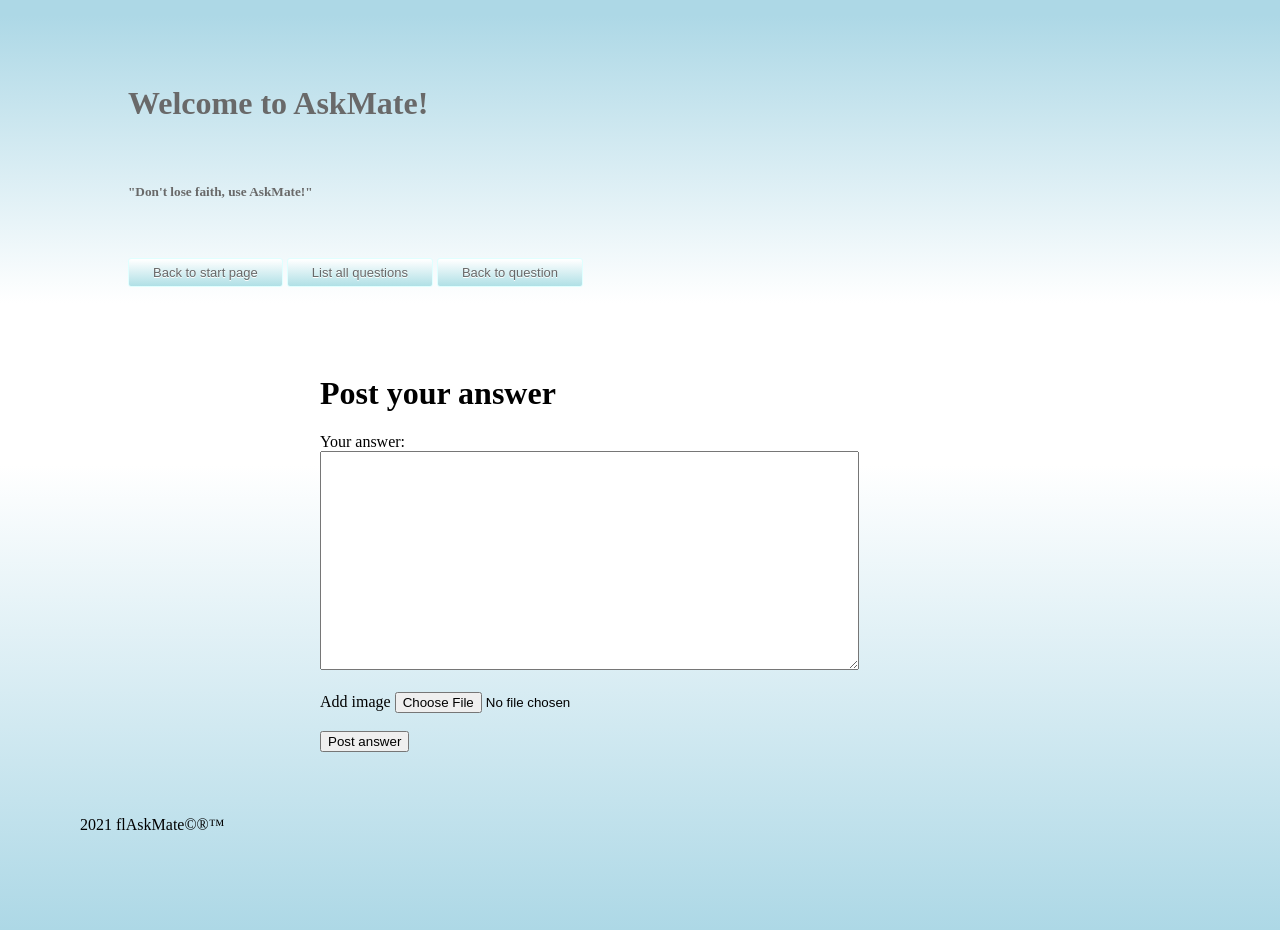
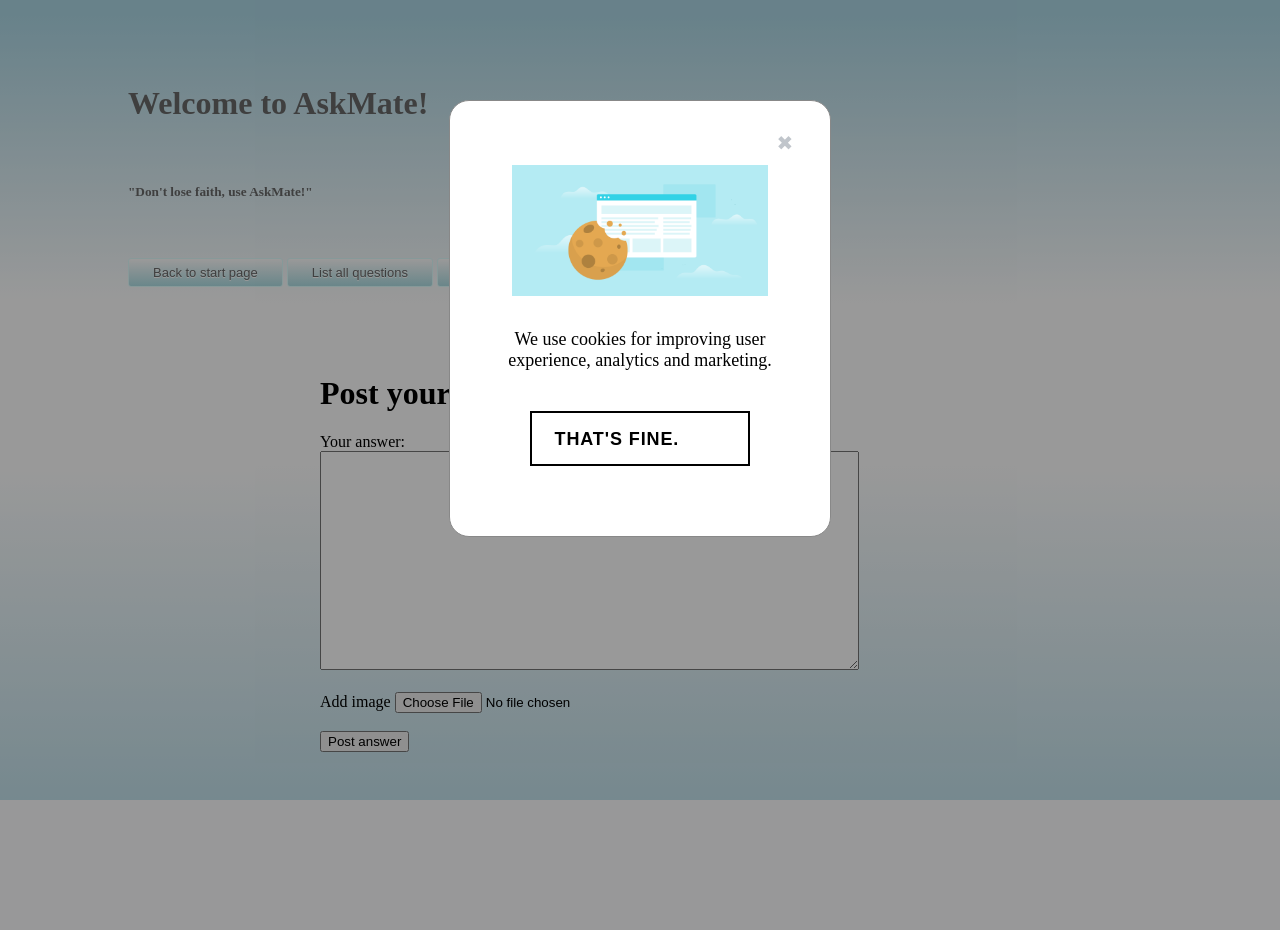
Before and after one commit to LatNat/ask-mate-3-python-LatNat, a Flask app: page /answer/1 in a window 1280 px wide. After the commit the page ends 800 px from the top, so only its background shows below. Run offline with Flask 2, Linux system fonts and the light colour scheme.

Commit message:
added cookie prompt first version

```diff
--- a/data_handler.py
+++ b/data_handler.py
@@ -205,7 +205,8 @@ def delete_pictures_by_question_id(cursor, question_id, folder):
             JOIN answer ON answer.question_id = question.id
             WHERE question.id = %s;'''
     cursor.execute(query, (question_id, ))
-    for row in cursor.fetchall():
+    a = cursor.fetchall()
+    for row in a:
         delete_picture(row["answer_image"], folder)
         delete_picture(row["question_image"], folder)
 
--- a/server.py
+++ b/server.py
@@ -17,6 +17,7 @@ def session_init():
     session.clear()
     session["sort"] = "submission_time"
     session["check"] = False
+    session["popup"] = True
 
 
 @app.template_filter()
--- /dev/null
+++ b/static/cookie_popup.css
@@ -0,0 +1,88 @@
+/* The Modal (background) */
+.modal {
+  display: none; /* Hidden by default */
+  position: fixed; /* Stay in place */
+  z-index: 1; /* Sit on top */
+  padding-top: 100px; /* Location of the box */
+  left: 0;
+  top: 0;
+  width: 100%; /* Full width */
+  height: 100%; /* Full height */
+  overflow: auto; /* Enable scroll if needed */
+  background-color: rgb(0,0,0); /* Fallback color */
+  background-color: rgba(0,0,0,0.4); /* Black w/ opacity */
+}
+
+/* Modal Content/Box */
+.modal-content {
+  width: 320px;
+  display: flex;
+  flex-direction: column;
+  align-items: center;
+  background-color: #fff;
+  color: #000;
+  text-align: center;
+  border-radius: 20px;
+  padding: 30px 30px 70px;
+  margin: auto;
+  border: 1px solid #888;
+}
+
+/* The Close Button */
+.close {
+  width: 30px;
+  font-size: 20px;
+  color: #c0c5cb;
+  align-self: flex-end;
+  background-color: transparent;
+  border: none;
+  margin-bottom: 10px;
+  float: right;
+}
+
+.close:hover,
+.close:focus {
+  color: black;
+  text-decoration: none;
+  cursor: pointer;
+}
+
+p {
+    margin-bottom: 40px;
+    font-size: 18px;
+  }
+
+#myBtn {
+  background-color: transparent;
+  border: 2px solid #000;
+  border-radius: 0;
+  box-sizing: border-box;
+  margin: 0;
+  padding: 0.75em 1.25em;
+  width: 13.75rem;
+
+  color: black;
+  cursor: pointer;
+  /*float: right;*/
+  font-weight: 700;
+  letter-spacing: .05em;
+  overflow: visible;
+  font-size: 1.125em;
+  line-height: 1.33333em;
+  display: block;
+  text-align: left;
+  -webkit-transition: all 0.3s ease-in-out;
+  transition: all 0.3s ease-in-out;
+  text-transform: uppercase;
+}
+
+#myBtn:hover {
+  color: white;
+  background: #6CFFA2;
+  border: 2px solid #6CFFA2;
+}
+
+img {
+    width: 80%;
+    margin-bottom: 15px;
+  }
--- /dev/null
+++ b/static/cookie_popup.js
@@ -0,0 +1,25 @@
+var modal = document.getElementById("myModal");
+var btn = document.getElementById("myBtn");
+var span = document.getElementsByClassName("close")[0];
+
+btn.onclick = function () {
+  sessionStorage.setItem("popup", "False");
+  modal.style.display = "none";
+}
+
+span.onclick = function() {
+  modal.style.display = "none";
+}
+
+window.onclick = function(event) {
+  if (event.target === modal) {
+    modal.style.display = "none";
+  }
+}
+
+window.onload = (event) => {
+  var popup = sessionStorage.getItem("popup");
+  if(popup != "False") {
+    modal.style.display = "block";
+  }
+};
--- /dev/null
+++ b/templates/cookie_popup.html
@@ -0,0 +1,12 @@
+<link rel="stylesheet" type="text/css" href="static/cookie_popup.css">
+
+<div id="myModal" class="modal">
+    <div class="modal-content">
+        <span class="close">&#10006;</span>
+        <img src="static/images/cookies.png" alt="cookies-img" />
+        <p>We use cookies for improving user experience, analytics and marketing.</p>
+        <button id="myBtn">That's fine.</button>
+  </div>
+</div>
+
+<script src="static/cookie_popup.js"></script>
--- a/templates/layout.html
+++ b/templates/layout.html
@@ -9,6 +9,7 @@
 </head>
 {% endblock %}
 <body>
+{% include "cookie_popup.html" %}
 {% block title_header %}
     <div class="header"><h1>Welcome to AskMate!</h1><br><h5>"Don't lose faith, use AskMate!"</h5>
     <br><br>
```
Also changed, not shown: static/images/cookies.png (added).
